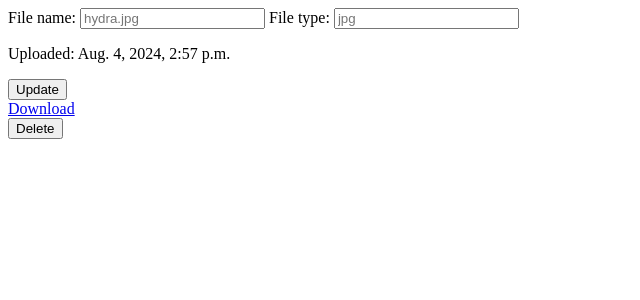
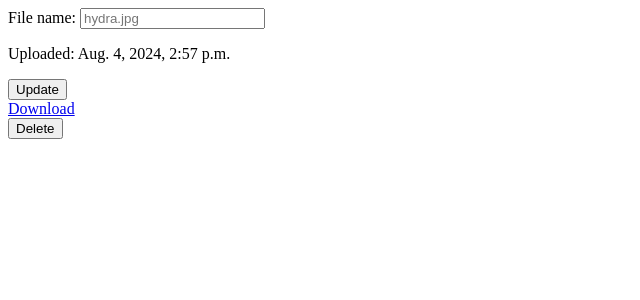
Before and after one commit to timdean27/backend-python-course, a Django app: page /files/14/ in a window 1280 px wide. Shown: the top 300 px of the page, without its empty margins (0-640 px from the left). Run offline with Django 5.2, Linux system fonts and the light colour scheme; data comes from the database, SQL or seed files in the repository.

Commit message:
removed filetype model on local

```diff
--- a/mainProject/mainProject/forms.py
+++ b/mainProject/mainProject/forms.py
@@ -5,7 +5,7 @@ from .models import File
 class UploadForm(ModelForm):
     class Meta:
         model = File
-        fields = ['name', 'file', 'file_type']
+        fields = ['name', 'file']
         widgets = {
             'name': forms.TextInput(attrs={'placeholder': 'filename'})
         }
--- a/mainProject/mainProject/models.py
+++ b/mainProject/mainProject/models.py
@@ -2,7 +2,6 @@ from django.db import models
 
 class File(models.Model):
     name = models.CharField(max_length=1024, default='default_name')
-    file_type = models.CharField(max_length=10, default='default_type')
     upload_timestamp = models.DateTimeField(auto_now_add=True)
     file = models.FileField()
 
--- a/mainProject/mainProject/templates/files/file.html
+++ b/mainProject/mainProject/templates/files/file.html
@@ -5,8 +5,6 @@
         {% csrf_token %}
         <label for="name">File name:</label>
         <input type="text" name="name" id="name" placeholder={{file.name}} />
-        <label for="type">File type:</label>
-        <input type="text" name="type" id="type" placeholder={{file.file_type}} />
         <p>Uploaded: {{file.upload_timestamp}}</p>
         <button>Update</button>
     </form>
```
Also changed, not shown: mainProject/mainProject/migrations/0002_remove_file_file_type.py (added), 2 other files.
